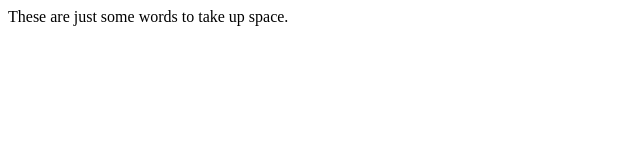
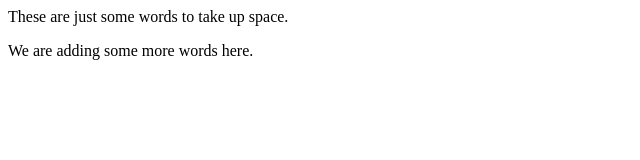
Before and after one commit to v6coder/Git-Sandbox, a plain HTML site: page index.html in a window 1280 px wide. Shown: the whole page, without its empty margins (0-640 px from the left). Drawn offline with Linux system fonts and the light colour scheme.

Commit message:
Adding more words to master branch

```diff
--- a/index.html
+++ b/index.html
@@ -9,6 +9,9 @@
 		<p>
 			These are just some words to take up space.
 		</p>
+		<p>
+			We are adding some more words here.
+		</p>
 	</div>
 </body>
 
```
